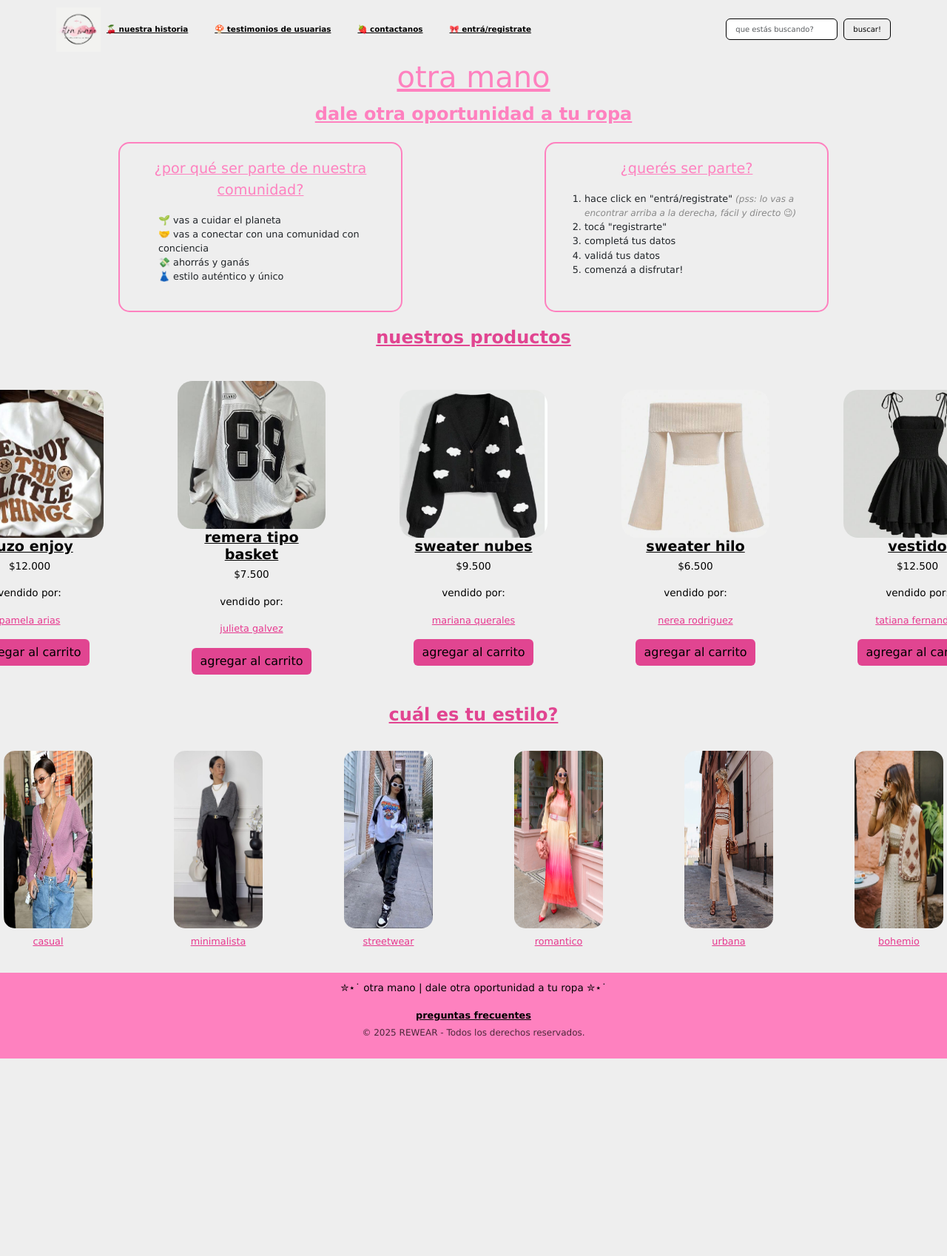
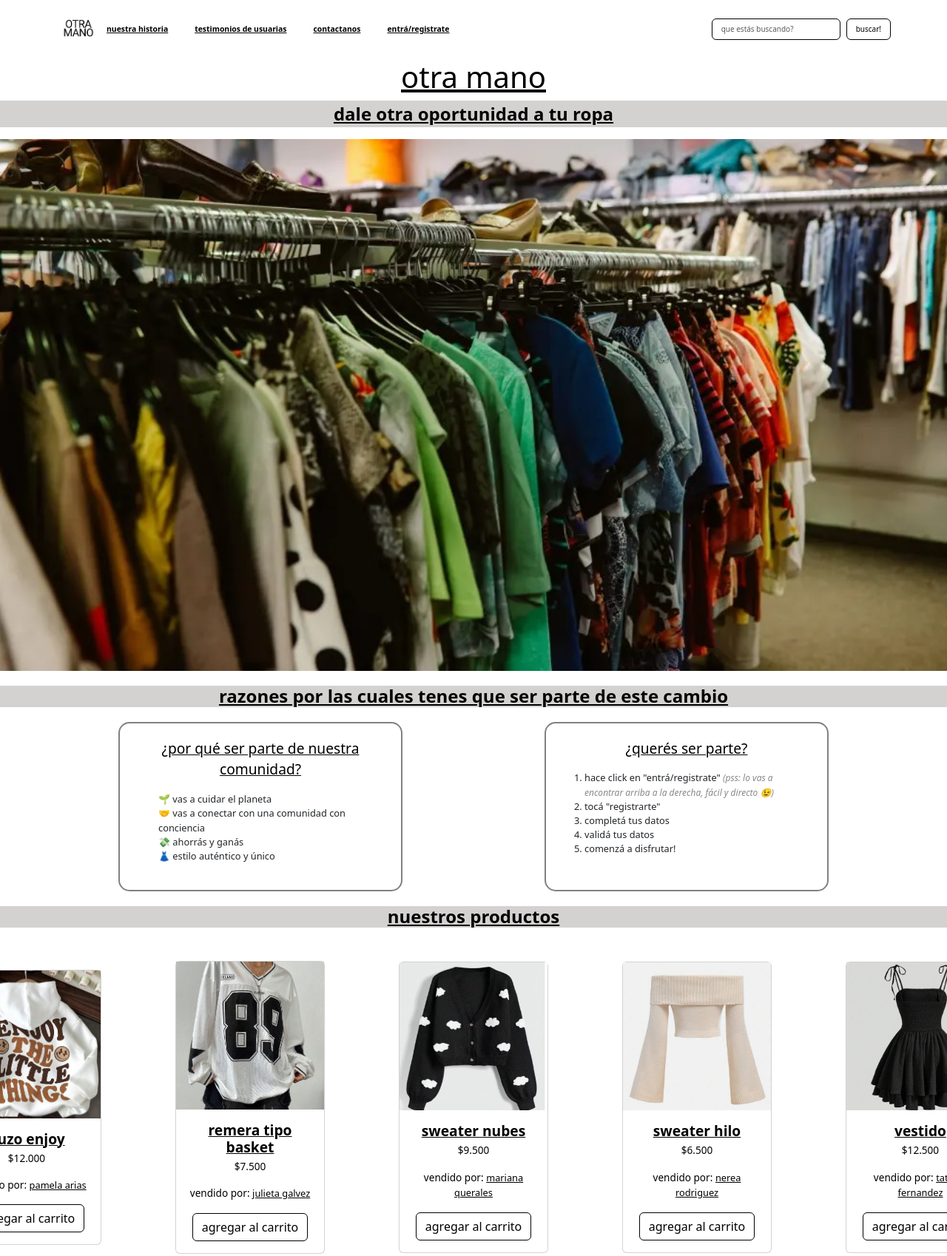
Before and after one commit to maicenturion/otramano, a plain HTML site: page index.html in a window 1280 px wide. Shown: the top 1698 px of the page at 74% size. Before the commit the page ends 1431 px from the top, so only its background shows below. Drawn offline with nearby package versions, Linux system fonts and the light colour scheme.

Commit message:
detalles varios

```diff
--- a/index.html
+++ b/index.html
@@ -5,6 +5,7 @@
     <meta name="viewport" content="width=device-width, initial-scale=1.0">
     <link href="https://cdn.jsdelivr.net/npm/bootstrap@5.3.5/dist/css/bootstrap.min.css" rel="stylesheet" integrity="sha384-SgOJa3DmI69IUzQ2PVdRZhwQ+dy64/BUtbMJw1MZ8t5HZApcHrRKUc4W0kG879m7" crossorigin="anonymous">
     <link rel="stylesheet" href="./styles/styles.css">
+    <link rel="shortcut icon" href="../assets/img/logonegrosimple.jpg" type="image/x-icon">
     <title>otra mano | inicio</title>
 </head>
 <body>
@@ -12,23 +13,23 @@
         <nav class="navbar navbar-expand-lg barrnav">
             <div class="container-fluid">
                 <a href="index.html" class="logonav">
-                <img src="./assets/img/logo.jpg" alt="Logo que redirecciona a home"></a>
+                <img src="./assets/img/logonegrosimple.jpg" alt="Logo que redirecciona a home"></a>
                 <button class="navbar-toggler" type="button" data-bs-toggle="collapse" data-bs-target="#navbarTogglerDemo02" aria-controls="navbarTogglerDemo02" aria-expanded="false" aria-label="Toggle navigation">
                 <span class="navbar-toggler-icon"></span>
                 </button>
             <div class="collapse navbar-collapse" id="navbarTogglerDemo02">
                 <ul class="navbar-nav me-auto mb-2 mb-lg-0">
                     <li class="nav-item">
-                    <a  href="./pages/nuestrahistoria.html" class="nav-link active" href="#">🍒 nuestra historia</a>
+                    <a  href="./pages/nuestrahistoria.html" class="nav-link active" href="#">nuestra historia</a>
                     </li>
                     <li class="nav-item">
-                    <a href="./pages/testimonios.html" class="nav-link active" href="#">🍄 testimonios de usuarias</a>
+                    <a href="./pages/testimonios.html" class="nav-link active" href="#">testimonios de usuarias</a>
                     </li>
                     <li class="nav-item">
-                    <a href="./pages/contacto.html" class="nav-link active" href="#">🍓 contactanos</a>
+                    <a href="./pages/contacto.html" class="nav-link active" href="#">contactanos</a>
                     </li>
                     <li class="nav-item">
-                    <a href="./pages/iniciosesion.html" class="nav-link active" href="#">🎀 entrá/registrate</a>
+                    <a href="./pages/iniciosesion.html" class="nav-link active" href="#">entrá/registrate</a>
                     </li>
                 </ul>
                 <form class="d-flex" role="search">
@@ -40,7 +41,11 @@
         <h1>otra mano</h1>
         <p class="ptitulo">dale otra oportunidad a tu ropa</p>
     </header>
+    <div class="localdiv">
+        <img class="local" src="./assets/img/local.jpg" alt="imagen de un perchero con muchas prendas">
+      </div>
     <main>
+        <h2>razones por las cuales tenes que ser parte de este cambio</h2>
         <section class="principal">
             <div class="comunidad">
             <p>¿por qué ser parte de nuestra comunidad?</p>
@@ -66,56 +71,60 @@
             <h2>nuestros productos</h2>
             <div class="productos">
                 <div class="tarjetaprod">
+                    <div class="card">
                         <img src="./assets/img/buzo.jpg" class="tarjetaimg" alt="buzo con estrelas marron">
-                    <div class="tarjetacuerpo">
-                        <h5>buzo enjoy</h5>
-                        <p>$12.000</p>
-                        <p>vendido por:</p>
-                        <p><a href="#" class="tarjetalink">pamela arias</a></p>
+                        <div class="card-body">
+                            <h5 class="tarjetacuerpo">buzo enjoy</h5>
+                            <p>$12.000
+                            <p>vendido por: <span class="tarjetalink">pamela arias</span></p>
                             <a href="#" class="btn btn-primary">agregar al carrito</a>
                         </div>
                     </div>
+                </div>
                 <div class="tarjetaprod">
+                    <div class="card">
                         <img src="./assets/img/remera.jpg" class="tarjetaimg" alt="remera estilo basket blanca y negra con numero 89 en el centro">
-                    <div class="tarjetacuerpo">
-                        <h5>remera tipo basket</h5>
-                        <p>$7.500</p>
-                        <p>vendido por:</p>
-                        <p><a href="#" class="tarjetalink">julieta galvez</a></p>
+                        <div class="card-body">
+                            <h5 class="tarjetacuerpo">remera tipo basket</h5>
+                            <p>$7.500
+                            <p>vendido por: <span class="tarjetalink">julieta galvez</span></p>
                             <a href="#" class="btn btn-primary">agregar al carrito</a>
                         </div>
                     </div>
+                </div>
                 <div class="tarjetaprod">
+                    <div class="card">
                         <img src="./assets/img/sweater.jpg" class="tarjetaimg" alt="sweater tejido negro con nubes blancas">
-                    <div class="tarjetacuerpo">
-                        <h5>sweater nubes</h5>
-                        <p>$9.500</p>
-                        <p>vendido por:</p>
-                        <p><a href="#" class="tarjetalink">mariana querales</a></p>
+                        <div class="card-body">
+                            <h5 class="tarjetacuerpo">sweater nubes</h5>
+                            <p>$9.500
+                            <p>vendido por: <span class="tarjetalink">mariana querales</span></p>
                             <a href="#" class="btn btn-primary">agregar al carrito</a>
                         </div>
                     </div>
+                </div>
                 <div class="tarjetaprod">
-                    <img src="./assets/img/sweaterremera.jpg" class="tarjetaimg" alt="remera estilo sweter con cuello tipo bote color crema">
-                    <div class="tarjetacuerpo">
-                        <h5>sweater hilo</h5>
-                        <p>$6.500</p>
-                        <p>vendido por:</p>
-                        <p><a href="#" class="tarjetalink">nerea rodriguez</a></p>
+                    <div class="card">
+                        <img src="./assets/img/sweaterremera.jpg" class="tarjetaimg" alt="remera estilo sweter con cuello tipo bote color cremas">
+                        <div class="card-body">
+                            <h5 class="tarjetacuerpo">sweater hilo</h5>
+                            <p>$6.500
+                            <p>vendido por: <span class="tarjetalink">nerea rodriguez</span></p>
                             <a href="#" class="btn btn-primary">agregar al carrito</a>
                         </div>
                     </div>
+                </div>
                 <div class="tarjetaprod">
+                    <div class="card">
                         <img src="./assets/img/vestido.jpg" class="tarjetaimg" alt="vestido negro con tiritas para atar">
-                    <div class="tarjetacuerpo">
-                        <h5>vestido</h5>
-                        <p>$12.500</p>
-                        <p>vendido por:</p>
-                        <p><a href="#" class="tarjetalink">tatiana fernandez</a></p>
+                        <div class="card-body">
+                            <h5 class="tarjetacuerpo">vestido</h5>
+                            <p>$12.500
+                            <p>vendido por: <span class="tarjetalink">tatiana fernandez</span></p>
                             <a href="#" class="btn btn-primary">agregar al carrito</a>
                         </div>
                     </div>
-
+                </div>
             </div>
         </section>
         <h2>cuál es tu estilo?</h2>
@@ -142,6 +151,20 @@
             </div>
         </section>
     </main>
+    <section class="section-newsletter-home position-relative" data-store="home-newsletter">
+        <div class="container-fluidnewsletter">
+            <div class="row justify-content-md-center">
+                <div class="col-md-12 text-center">
+                    <div class="js-newsletter newsletter">
+                        <h2>newsletter</h2>
+                            <p class="mb-4">no te pierdas todas las novedades! ¡Registrate ya mismo y comenza a disfrutarlas!</p>
+                            <input type="email" id="email" class="form-control  " autocorrect="off" autocapitalize="off" name="email" placeholder="Email" aria-label="Email">
+                    </div>
+                            <input type="submit" name="contact" class="btn btn-primary" value="Enviar">
+                </div>
+            </div>
+        </div>
+    </section>
     <footer>
         <div class="footer-container">
             <p class="footer-msj">✮⋆˙ otra mano | dale otra oportunidad a tu ropa ✮⋆˙</p>
--- a/styles/styles.css
+++ b/styles/styles.css
@@ -5,11 +5,13 @@
   }/* Reset CSS */
 
   body{
-    background-color: #eee;
-    font-family: Verdana, Geneva, Tahoma, sans-serif;
+    background-color: white;
+    font-family: system-ui, -apple-system, BlinkMacSystemFont, 'Segoe UI', Roboto, Oxygen, Ubuntu, Cantarell, 'Open Sans', 'Helvetica Neue', sans-serif;
+    width: 100%;
+    overflow-x: hidden;
 }/*general para que se replique en todo el cuerpo de la pag*/
 h1{
-    color: rgb(254, 129, 191);
+    color: black;
     text-decoration: underline;
     font-size: 1,5rem;
     text-align: center;
@@ -36,31 +38,31 @@ h1{
 .navbar ul li a {
     text-decoration: underline;
     font-size: 0.65rem;
-    color: #333;
-    font-weight: 500;
     transition: color 0.3s ease;
     font-weight: bold;
-}/*detalle de los links*/
+}
+/*detalle de los links*/
 
 .navbar ul li a:hover {
-    color: #E14591;
+    color: grey;
 }/*detalle de cambio de color cuando paso el mouse por encima*/
 
 .ptitulo{
-    color: rgb(254, 129, 191);
+    color: black;
+    background-color: rgb(212, 209, 209);
     text-decoration: underline;
     font-size: 1.5rem;
     text-align: center;
     font-weight: bold;
 } /*color para el slogan de marca*/
 .comunidad{
-    border: 2px solid rgb(254, 129, 191);
+    border: 2px solid grey;
     border-radius: 15px;
     padding: 20px;
     width: 30%;
 }/*detalle para recuadro que encierra porque ser parte de nuestra comunidad*/
 .comunidad p{
-    color: rgb(254, 129, 191);
+    color: black;
     text-decoration: underline;
     font-size: 1.2rem;
 } /*color para titulo porqué ser parte de nuestra comunidad*/
@@ -70,13 +72,13 @@ section ul li{
     text-align: left;
 } /*detalles para la lista de items comunidad*/
 .serparte{
-    border: 2px solid rgb(254, 129, 191);
+    border: 2px solid grey;
     border-radius: 15px;
     padding: 20px;
     width: 30%;
 }/*detalle para recuadro que encierra cómo ser parte de nuestra comunidad*/
 .serparte p{
-    color: rgb(254, 129, 191);
+    color: black;
     text-decoration: underline;
     font-size: 1.2rem;
 } /*detalles para titulo de ser parte?*/
@@ -99,7 +101,8 @@ section ol li{
     flex-wrap: wrap;
 }
 h2{
-    color: #E14591;
+    color: black;
+    background-color: rgb(212, 209, 209);
     text-decoration: underline;
     text-align: center;
     font-weight: bold;
@@ -124,7 +127,6 @@ h2{
     width: 200px;
     height: 200px;
     object-fit: cover;
-    border-radius: 20px;
 }/*detalle imagenes para productos*/
 .productos {
     display: flex;
@@ -138,7 +140,7 @@ h2{
 .tarjetalink{
     text-decoration: underline;
     font-size: 0.8rem;
-    color: rgb(231, 56, 143)
+    color: black
 }
 .tarjetalink:hover{
     color: black;
@@ -174,7 +176,7 @@ h2{
     text-decoration: underline;
 }/*nombre de los tipos de estilos para cada imagen*/
 footer {
-    background:  rgb(254, 129, 191);
+    background:  rgb(212, 209, 209);;
     color: black;
     font-size: 0.85rem;
     margin-top: 15px;
@@ -192,7 +194,7 @@ footer {
     transition: color 0.3s ease; /* <- Transición del color, sin un valor fijo */
 }
 .footera:hover {
-    color: #E14591;
+    color: black;
 }
 .copyright {
     font-size: 0.75rem;
@@ -234,16 +236,16 @@ input[type="password"] {
     }
 .boton {
         font-size: 1rem;
-        background-color: #ff69b4;
+        background-color: black;
         color: white;
-        border: 2px solid #ff1493;
+        border: 2px solid black;
         border-radius: 10px;
         padding: 10px 20px;
         text-decoration: none;
         display: inline-block;
     }
 .boton:hover {
-        background-color: #ff1493;
+        background-color: grey;
     }
 
 .pquienes {
@@ -266,7 +268,7 @@ input[type="password"] {
 }
 
 .preg-titulo {
-    color: #E14591;
+    color: black;
     text-decoration: underline;
     text-align: left;
     font-size: 1.5rem;
@@ -288,10 +290,6 @@ input[type="password"] {
     text-align: center;
     margin-top: 15px;
 }
-.testimonios h2{
-    color: aqua;
-    text-align: left;
-}
 .detalletest{
     border: 2px solid black;
     border-radius: 15px;
@@ -306,17 +304,17 @@ input[type="password"] {
 }
 
 .btn-primary{
-    background-color: #E14591;
+    background-color: white;
     color: black;
-    border: black;
+    border-color: black;
 }
 .btn-primary:hover {
-    background-color: #ff1493;
+    background-color: grey;
 }
 .estilobtn2:active {
-    background-color: #ff1493;
-    color: white;
-    border-color: #ff1493;
+    background-color: white;
+    color: black;
+    border-color: black;
   }
 .estilobtn{
     font-size: 10px;
@@ -329,7 +327,7 @@ input[type="password"] {
     border: 1px solid black;
 }
 .estilobtn2:hover{
-    background-color: #E14591;
+    background-color: grey;
 }
 
 .edicioncarousel {
@@ -364,6 +362,16 @@ input[type="password"] {
 .ediciontexto {
     color: black;
     font-size: 12px;
+  }
+
+  .localdiv {
+    width: 100%;    /* El contenedor ocupa todo el ancho */
+    overflow: hidden; /* Evita que se desborde contenido */
+  }
+
+  .local {
+    width: 100%;   /* La imagen ocupa el 100% del ancho del contenedor */
+    height: 20%;  /* Mantiene las proporciones de la imagen */
   }
 
 /*responsive*/
```
Also changed, not shown: pages/contacto.html (+11 -11 lines), pages/iniciosesion.html (+7 -7 lines), pages/nuestrahistoria.html (+11 -11 lines), pages/preguntas.html (+11 -11 lines), pages/registro.html (+11 -11 lines), pages/testimonios.html (+8 -8 lines), assets/img/local.jpg (added), assets/img/logoennegro.jpg (added), assets/img/logonegrosimple.jpg (added). Lines whose indentation alone changed are shown as unchanged.
